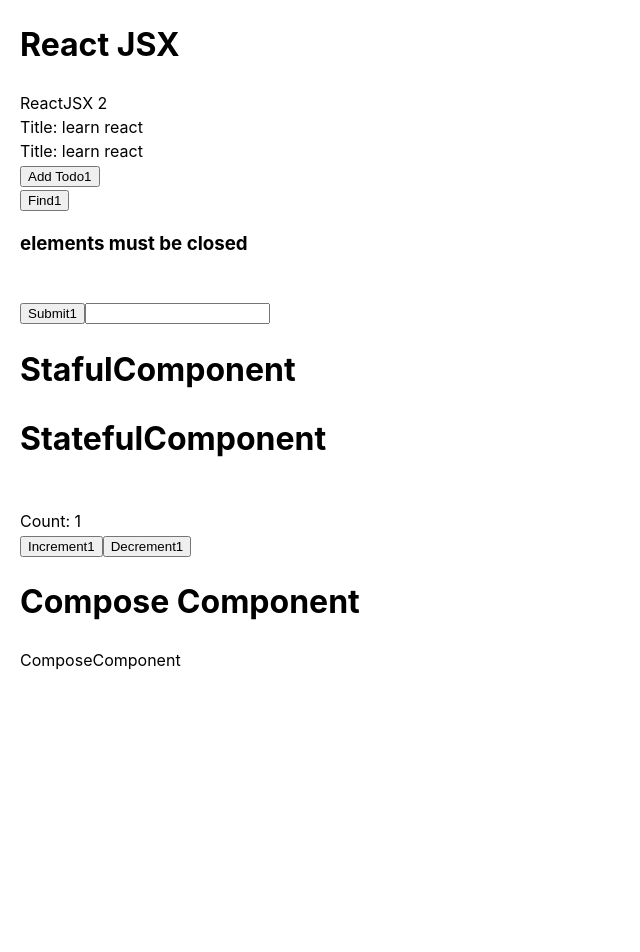
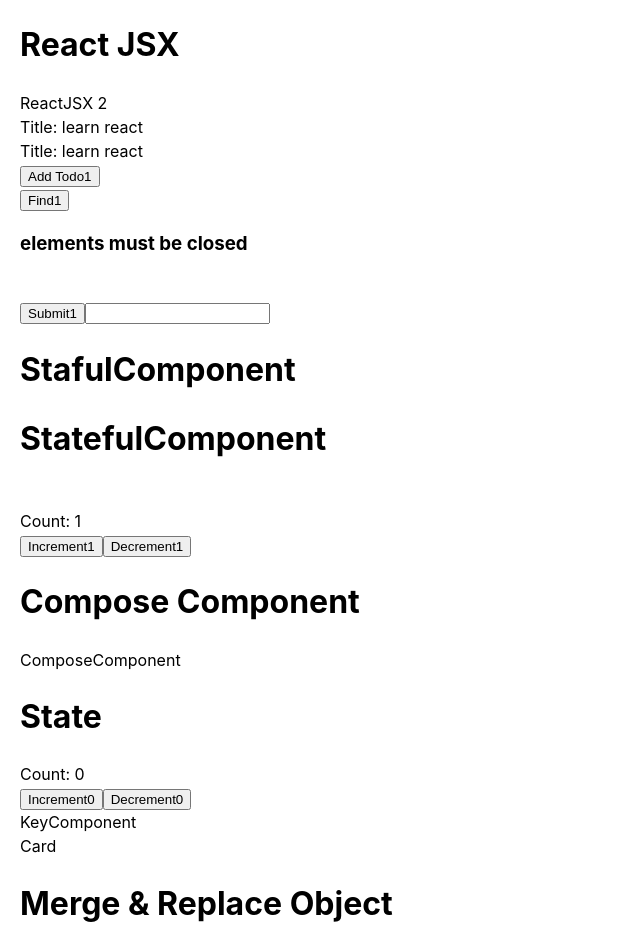
Before and after one commit to vietmit37/tony-react, a React (Vite) app: page / in a window 1280 px wide. Shown: the top 952 px of the page, without its empty margins (0-640 px from the left). Before the commit the page ends 812 px from the top, so only its background shows below. Built offline with nearby package versions, Linux system fonts and the light colour scheme.

Commit message:
merge, replace object

```diff
--- a/src/App.jsx
+++ b/src/App.jsx
@@ -3,6 +3,8 @@
 import ReactJSX from './pages/ReactJSX';
 import StatefulComponent from './pages/StatefulComponent';
 import ComposeComponent from './pages/ComposeComponent';
+import State from './pages/State';
+import UpdateObject from './pages/UpdateObject';
 
 function App() {
   return (
@@ -17,6 +19,12 @@
       <h1>Compose Component</h1>
       <ComposeComponent />
 
+      <h1>State</h1>
+      <State />
+
+      <h1>Merge & Replace Object</h1>
+      <UpdateObject />
+
       <br />
       <br />
       <br />
--- a/src/components/Button.jsx
+++ b/src/components/Button.jsx
@@ -3,6 +3,7 @@
 
 // stateless component
 function Button({ text = 'Submit', number = 1, handleClick }) {
+  console.log('render Buton')
   return (
     <button type="button" onClick={(handleClick)}>{text + number}</button>
   )
--- /dev/null
+++ b/src/components/Card.jsx
@@ -0,0 +1,11 @@
+
+import React from 'react'
+
+function Card() {
+  console.log('render Card')
+  return (
+    <div>Card</div>
+  )
+}
+
+export default Card
--- /dev/null
+++ b/src/components/KeyComponent.jsx
@@ -0,0 +1,10 @@
+import React, { memo } from 'react'
+
+function KeyComponent() {
+  console.log('render Key Component')
+  return (
+    <div>KeyComponent</div>
+  )
+}
+
+export default memo(KeyComponent)
--- a/src/pages/ComposeComponent.jsx
+++ b/src/pages/ComposeComponent.jsx
@@ -1,6 +1,15 @@
 import React from 'react'
 
 function ComposeComponent() {
+  const comment = {
+    date: new Date(),
+    text: 'I hope you enjoy learning React!',
+    author: {
+      name: 'Hello Kitty',
+      avatarUrl: 'https://placekitten.com/g/64/64',
+    },
+  };
+
   return (
     <div>ComposeComponent</div>
   )
--- /dev/null
+++ b/src/pages/State.jsx
@@ -0,0 +1,48 @@
+import React from 'react'
+
+// components
+import Button from '../components/Button';
+import Card from '../components/Card';
+import KeyComponent from '../components/KeyComponent';
+
+/*
+How many ways to component re-render?
+- state changes
+- props changes
+- parent component re-render
+- forceUpdate (not recommended) - using by key
+*/
+
+function State() {
+  const [count, setCount] = React.useState(0); // local stage component
+  const [forceUpdate, setForceUpdate] = React.useState(Date.now()); // local stage component
+
+  function handleDecrement() {
+    setCount(prevState => prevState - 1);
+    setForceUpdate(Date.now());
+  }
+
+  console.log("render State component")
+
+  return (
+    <div>
+      Count: {count}
+      <br />
+      <Button
+        text="Increment"
+        number={count}
+        handleClick={() => setCount(prevState => prevState + 1)}
+      />
+      <Button
+        text="Decrement"
+        number={count}
+        handleClick={handleDecrement}
+      />
+
+      <KeyComponent key={forceUpdate} />
+      <Card />
+    </div>
+  )
+}
+
+export default State
--- /dev/null
+++ b/src/pages/UpdateObject.jsx
@@ -0,0 +1,56 @@
+import React from 'react'
+
+function UpdateObject() {
+  return (
+    <div>UpdateObject</div>
+  )
+}
+
+export default UpdateObject
+
+// const objA = {
+//   name: 'truong'
+// };
+// const objB = {
+//   age: 18,
+//   firstName: 'nguyen',
+//   name: 'vinh',
+// };
+// const objC = {
+//   lastName: 'minh'
+// };
+
+// /* merge object
+//   - copy tat ca cac thuoc tinh cua object vs nhau (giữ nguyên)
+//   - property sẽ bị overide lại nếu bị trùng.
+// */
+// // const mergedObj = Object.assign({}, objB, objA); // es5
+// const mergedObj = {...objA, ...objB}; // es6 rest operator
+// console.log('mergedObj: ', mergedObj)
+
+// /* replace object
+//   - nó sẽ tạo ra 1 object mới. Các property của object cũ sẽ bị mất đi
+// */
+// const replacedObject = {
+//   ...objA, // copy all property of objectA
+//   ...objB, // copy all property of objectB
+//   color: 'red'
+// }
+
+// console.log('replacedObject: ', replacedObject)
+
+// immutable & mutable
+// const total = 20; // inital value
+// function sum(x, y) {
+//   const newTotal = total + x + y; // immutable;
+//   // total = x + y; // mutable initial value
+//   return newTotal;
+// }
+// const res = sum(21, 30);
+
+// function divide(number) {
+//   return number % 2 === 0;
+// }
+// const resDivide = divide(total);
+
+// console.log('sum: ', { total, res, resDivide })
```
